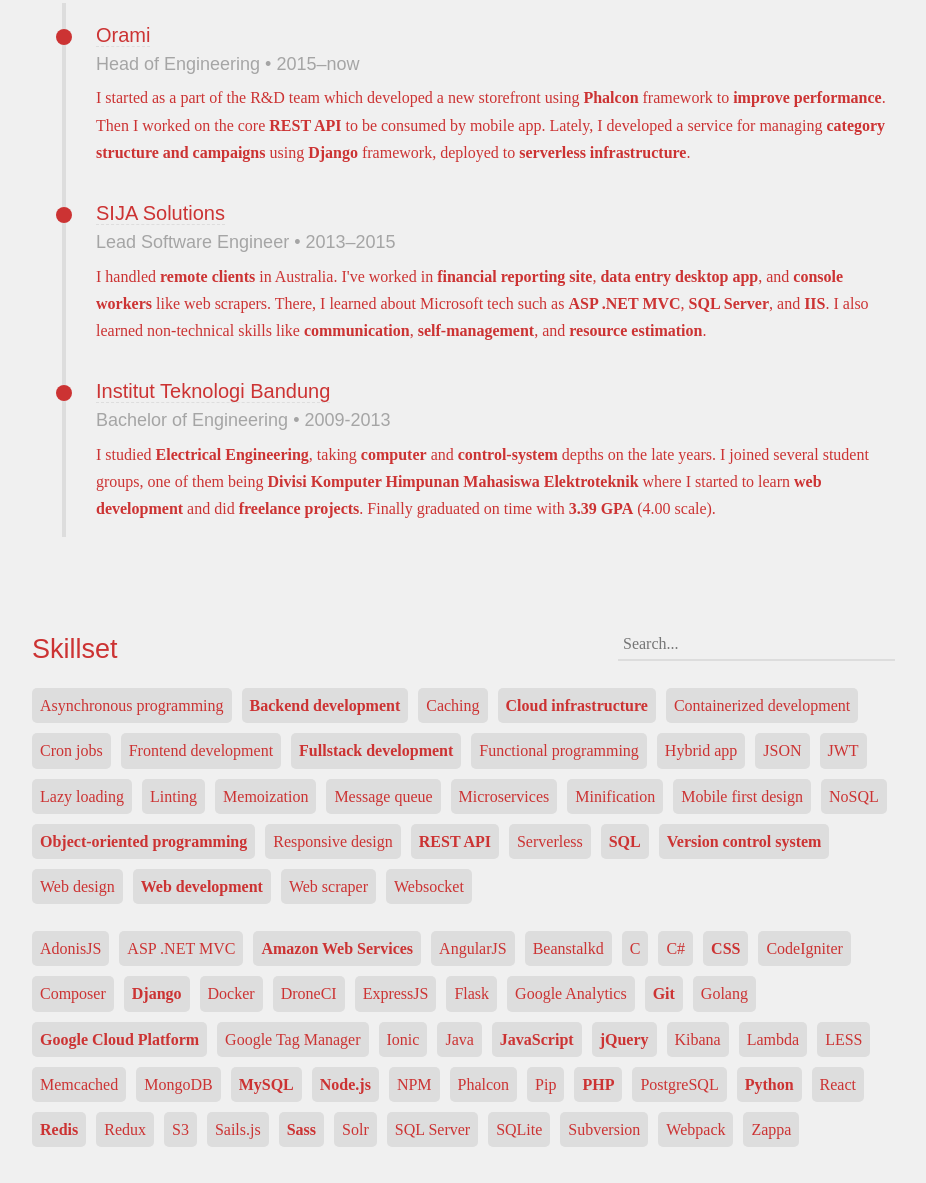
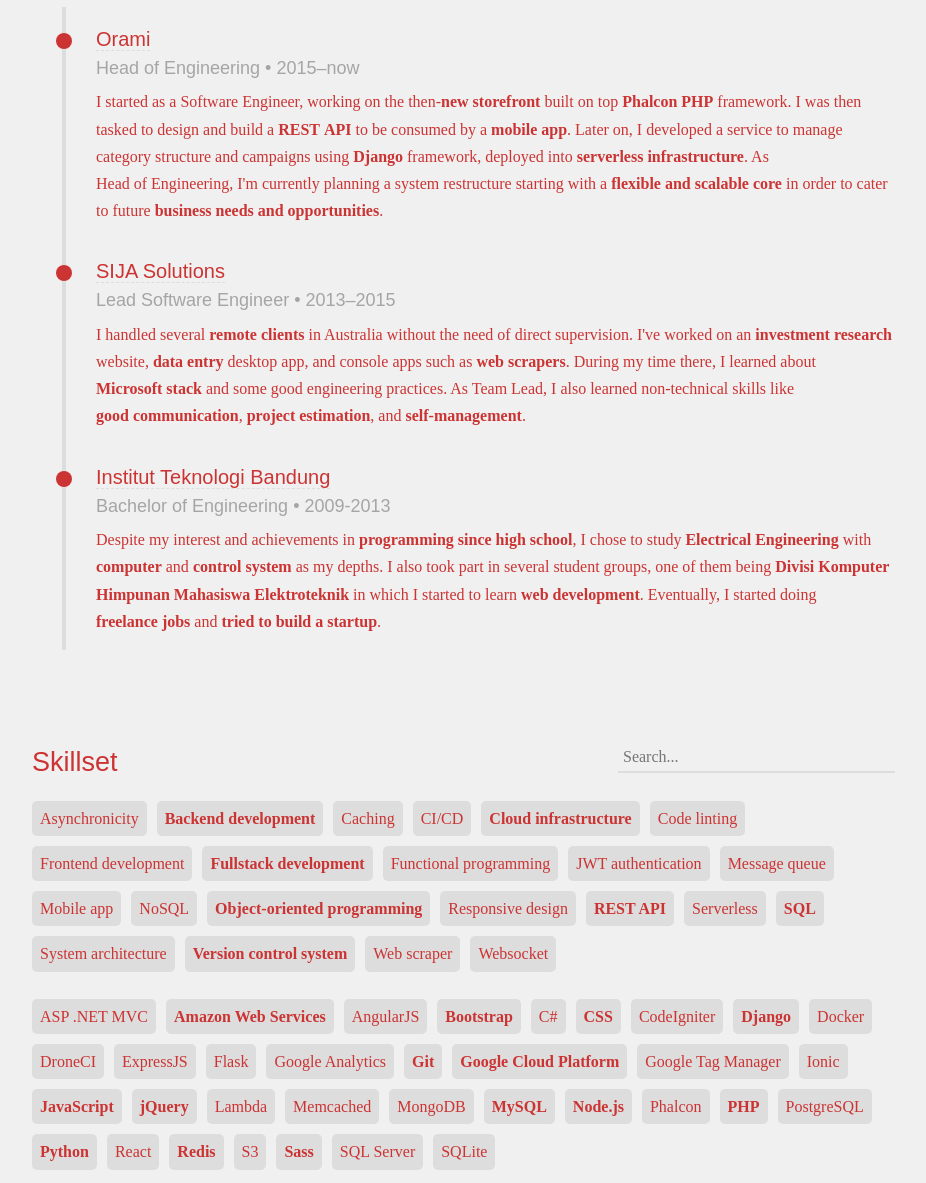
Before and after one commit to kputrajaya/portfolio, a website built with webpack: page index.html in a window 1280 px wide. Shown: the part 619-1802 px from the top of the page, without its empty margins (30-956 px from the left). Built offline with Linux system fonts and the light colour scheme; a web font is replaced by a local one.

Commit message:
Wording and streamlining

```diff
--- a/index.html
+++ b/index.html
@@ -4,11 +4,10 @@
     <meta charset="utf-8">
     <meta name="viewport" content="width=device-width, initial-scale=1, shrink-to-fit=no">
     <title>Kevin Putrajaya</title>
-    <meta name="description" content="Software engineer from Indonesia. Passionate about clean code, performance, and quality. Develops website, API, and app using various technologies.">
-    <meta name="keywords" content="jakarta, indonesia, software engineer, software architect, backend engineer, web developer, programmer, experienced, senior, team lead">
+    <meta name="description" content="Software Engineer from Indonesia. I'm passionate about efficient problem solving using robust system architecture and agile product development.">
+    <meta name="keywords" content="jakarta, indonesia, software architect, backend engineer, web developer, programmer, fullstack, experienced, senior, team lead, head of engineering">
     <link rel="icon" type="image/png" sizes="16x16" href="image/favicon-16.png">
     <link rel="icon" type="image/png" sizes="32x32" href="image/favicon-32.png">
-    <link rel="icon" type="image/png" sizes="96x96" href="image/favicon-96.png">
     <style>
         body {
             background: #f0f0f0;
@@ -20,14 +19,15 @@
     <div class="container pad-md pad-t-xl pad-b-xl">
         <div class="row">
             <div class="col-xs-12 col-sm-9 col-md-6">
-                <div class="logo"></div>
+                <div class="logo">
+                    <?xml version="1.0" encoding="UTF-8" standalone="no"?><svg xmlns:dc="http://purl.org/dc/elements/1.1/" xmlns:cc="http://creativecommons.org/ns#" xmlns:rdf="http://www.w3.org/1999/02/22-rdf-syntax-ns#" xmlns:svg="http://www.w3.org/2000/svg" xmlns="http://www.w3.org/2000/svg" id="svg8" version="1.1" viewBox="0 0 26.458333 26.458334" height="100" width="100"><defs id="defs2"/><metadata id="metadata5"><rdf:RDF><cc:Work rdf:about=""><dc:format>image/svg+xml</dc:format><dc:type rdf:resource="http://purl.org/dc/dcmitype/StillImage"/><dc:title></dc:title></cc:Work></rdf:RDF></metadata><g transform="translate(0,-270.54165)" id="layer1"><path id="path817" d="M 0,270.54165 H 13.229167 L 6.6145832,277.15623 19.84375,290.3854 v -6.61458 l -6.614583,-6.61459 v -6.61458 h 13.229166 v 26.45833 H 13.229167 V 283.77082 H 6.6145832 v 13.22916 H 0 Z" style="fill:#cc3333;stroke:none;stroke-width:0.26458332px;stroke-linecap:butt;stroke-linejoin:miter;stroke-opacity:1;fill-opacity:1"/></g></svg>
+                </div>
                 <div class="heading">
                     <h1>Kevin Putrajaya</h1>
                     <h3 class="tx-gray">Software Engineer &bull; Indonesia</h3>
                 </div>
                 <div class="description">
-                    I'm passionate about <strong>clean code</strong> and <strong>performance</strong>
-                    because programming is an <strong>art</strong>, and art <em>demands</em> quality.
+                    I'm passionate about efficient <strong>problem&nbsp;solving</strong> using robust <strong>system&nbsp;architecture</strong> and agile <strong>product&nbsp;development</strong>.
                 </div>
             </div>
         </div>
@@ -46,9 +46,11 @@
                             <h5>Head of Engineering &bull; 2015&ndash;now</h5>
                         </div>
                         <div>
-                            I started as a part of the R&D team which developed a new storefront using <strong>Phalcon</strong> framework to <strong>improve performance</strong>.
-                            Then I worked on the core <strong>REST API</strong> to be consumed by mobile app.
-                            Lately, I developed a service for managing <strong>category structure and campaigns</strong> using <strong>Django</strong> framework, deployed to <strong>serverless infrastructure</strong>.
+                            I started as a Software&nbsp;Engineer, working on the then-<strong>new&nbsp;storefront</strong> built on top <strong>Phalcon&nbsp;PHP</strong> framework.
+                            I was then tasked to design and build a <strong>REST&nbsp;API</strong> to be consumed by a <strong>mobile&nbsp;app</strong>.
+                            Later on, I developed a service to manage category&nbsp;structure and campaigns using <strong>Django</strong> framework, deployed into <strong>serverless&nbsp;infrastructure</strong>.
+                            As Head&nbsp;of&nbsp;Engineering, I'm currently planning a system&nbsp;restructure starting with a <strong>flexible and scalable core</strong>
+                            in order to cater to future <strong>business&nbsp;needs and opportunities</strong>.
                         </div>
                     </div>
                     <div class="point">
@@ -57,10 +59,10 @@
                             <h5>Lead Software Engineer &bull; 2013&ndash;2015</h5>
                         </div>
                         <div>
-                            I handled <strong>remote clients</strong> in Australia.
-                            I've worked in <strong>financial reporting site</strong>, <strong>data entry desktop app</strong>, and <strong>console workers</strong> like web scrapers.
-                            There, I learned about Microsoft tech such as <strong>ASP .NET MVC</strong>, <strong>SQL Server</strong>, and <strong>IIS</strong>.
-                            I also learned non-technical skills like <strong>communication</strong>, <strong>self-management</strong>, and <strong>resource estimation</strong>.
+                            I handled several <strong>remote&nbsp;clients</strong> in Australia without the need of direct&nbsp;supervision.
+                            I've worked on an <strong>investment&nbsp;research</strong> website, <strong>data&nbsp;entry</strong> desktop&nbsp;app, and console&nbsp;apps such as <strong>web&nbsp;scrapers</strong>.
+                            During my time there, I learned about <strong>Microsoft&nbsp;stack</strong> and some good engineering&nbsp;practices.
+                            As Team&nbsp;Lead, I also learned non-technical skills like <strong>good&nbsp;communication</strong>, <strong>project&nbsp;estimation</strong>, and <strong>self-management</strong>.
                         </div>
                     </div>
                     <div class="point">
@@ -69,10 +71,11 @@
                             <h5>Bachelor of Engineering &bull; 2009-2013</h5>
                         </div>
                         <div>
-                            I studied <strong>Electrical Engineering</strong>, taking <strong>computer</strong> and <strong>control-system</strong> depths on the late years.
-                            I joined several student groups, one of them being <strong>Divisi Komputer Himpunan Mahasiswa Elektroteknik</strong>
-                            where I started to learn <strong>web development</strong> and did <strong>freelance projects</strong>.
-                            Finally graduated on time with <strong>3.39 GPA</strong> (4.00 scale).
+                            Despite my interest and achievements in <strong>programming since high&nbsp;school</strong>, I chose to study <strong>Electrical&nbsp;Engineering</strong>
+                            with <strong>computer</strong> and <strong>control&nbsp;system</strong> as my depths.
+                            I also took part in several student groups, one of them being <strong>Divisi&nbsp;Komputer Himpunan Mahasiswa Elektroteknik</strong>
+                            in which I started to learn <strong>web&nbsp;development</strong>.
+                            Eventually, I started doing <strong>freelance&nbsp;jobs</strong> and <strong>tried to build a startup</strong>.
                         </div>
                     </div>
                 </div>
@@ -90,49 +93,38 @@
             </div>
             <div class="col-xs-12 col-md-9">
                 <ul class="tag gap-t-md">
-                    <li data-alt="Parallel programming/concurrent programming">Asynchronous programming</li>
+                    <li data-alt="Asynchronous programming/concurrent programming/parallel programming">Asynchronicity</li>
                     <li><strong>Backend development</strong></li>
                     <li data-alt="Cache">Caching</li>
+                    <li data-alt="Continuous integration/continuous delivery/continuous deployment">CI/CD</li>
                     <li><strong>Cloud infrastructure</strong></li>
-                    <li data-alt="Containerization">Containerized development</li>
-                    <li>Cron jobs</li>
+                    <li>Code linting</li>
                     <li>Frontend development</li>
-                    <li><strong>Fullstack development</strong></li>
+                    <li data-alt="Web development"><strong>Fullstack development</strong></li>
                     <li>Functional programming</li>
-                    <li data-alt="Mobile app">Hybrid app</li>
-                    <li>JSON</li>
-                    <li data-alt="JSON Web Token">JWT</li>
-                    <li>Lazy loading</li>
-                    <li>Linting</li>
-                    <li>Memoization</li>
+                    <li data-alt="JSON Web Token">JWT authentication</li>
                     <li>Message queue</li>
-                    <li>Microservices</li>
-                    <li data-alt="Minify">Minification</li>
-                    <li>Mobile first design</li>
+                    <li>Mobile app</li>
                     <li>NoSQL</li>
                     <li data-alt="OOP"><strong>Object-oriented programming</strong></li>
                     <li>Responsive design</li>
                     <li data-alt="API development"><strong>REST API</strong></li>
                     <li>Serverless</li>
                     <li data-alt="Relational database/RDBMS"><strong>SQL</strong></li>
+                    <li>System architecture</li>
                     <li data-alt="VCS"><strong>Version control system</strong></li>
-                    <li>Web design</li>
-                    <li><strong>Web development</strong></li>
                     <li>Web scraper</li>
                     <li>Websocket</li>
                 </ul>
                 <br>
                 <ul class="tag gap-t-md">
-                    <li>AdonisJS</li>
                     <li data-alt="Dotnet">ASP .NET MVC</li>
                     <li data-alt="AWS"><strong>Amazon Web Services</strong></li>
                     <li>AngularJS</li>
-                    <li>Beanstalkd</li>
-                    <li>C</li>
+                    <li data-alt="Twitter Bootstrap"><strong>Bootstrap</strong></li>
                     <li data-alt="C Sharp">C#</li>
                     <li><strong>CSS</strong></li>
                     <li data-alt="CI">CodeIgniter</li>
-                    <li>Composer</li>
                     <li><strong>Django</strong></li>
                     <li data-alt="Docker container">Docker</li>
                     <li>DroneCI</li>
@@ -140,38 +132,26 @@
                     <li>Flask</li>
                     <li data-alt="GA/Universal Analytics/UA">Google Analytics</li>
                     <li><strong>Git</strong></li>
-                    <li>Golang</li>
                     <li data-alt="GCP"><strong>Google Cloud Platform</strong></li>
                     <li data-alt="GTM">Google Tag Manager</li>
                     <li>Ionic</li>
-                    <li>Java</li>
                     <li data-alt="ECMAScript"><strong>JavaScript</strong></li>
                     <li><strong>jQuery</strong></li>
-                    <li data-alt="ELK">Kibana</li>
                     <li data-alt="AWS Lambda Serverless">Lambda</li>
-                    <li>LESS</li>
                     <li>Memcached</li>
                     <li>MongoDB</li>
-                    <li><strong>MySQL</strong></li>
+                    <li data-alt="MariaDB"><strong>MySQL</strong></li>
                     <li><strong>Node.js</strong></li>
-                    <li>NPM</li>
                     <li>Phalcon</li>
-                    <li>Pip</li>
                     <li><strong>PHP</strong></li>
                     <li>PostgreSQL</li>
                     <li><strong>Python</strong></li>
                     <li>React</li>
                     <li><strong>Redis</strong></li>
-                    <li>Redux</li>
                     <li data-alt="AWS S3/AWS Simple Storage Service">S3</li>
-                    <li>Sails.js</li>
                     <li data-alt="SCSS"><strong>Sass</strong></li>
-                    <li data-alt="Lucene Solr">Solr</li>
                     <li data-alt="Microsoft SQL Server">SQL Server</li>
                     <li>SQLite</li>
-                    <li data-alt="SVN">Subversion</li>
-                    <li>Webpack</li>
-                    <li data-alt="Zappa serverless">Zappa</li>
                 </ul>
             </div>
         </div>
@@ -215,7 +195,7 @@
 
     <div class="container pad-md pad-t-xl">
         <div class="footer">
-            &copy; 2018. <a href="https://github.com/kiloev/heyimkevin">Source on GitHub</a>.
+            &copy; 2019. <a href="https://github.com/kiloev/heyimkevin">Source on GitHub</a>.
         </div>
     </div>
 
--- a/src/scss/site.scss
+++ b/src/scss/site.scss
@@ -92,7 +92,6 @@
 .logo {
     width: $logo-size;
     height: $logo-size;
-    background: url('../../image/favicon-96.png');
 }
 
 .heading {
--- a/src/scss/variables.scss
+++ b/src/scss/variables.scss
@@ -20,7 +20,7 @@
 $font-size-h2: $font-size-h3 + 4px;
 $font-size-h1: $font-size-h2 + 11px;
 
-$logo-size: 96px;
+$logo-size: 100px;
 
 $space-xs: 10px;
 $space-sm: 15px;
```
Also changed, not shown: dist/bundle.js, image/favicon-96.png (deleted), 1 other file.
